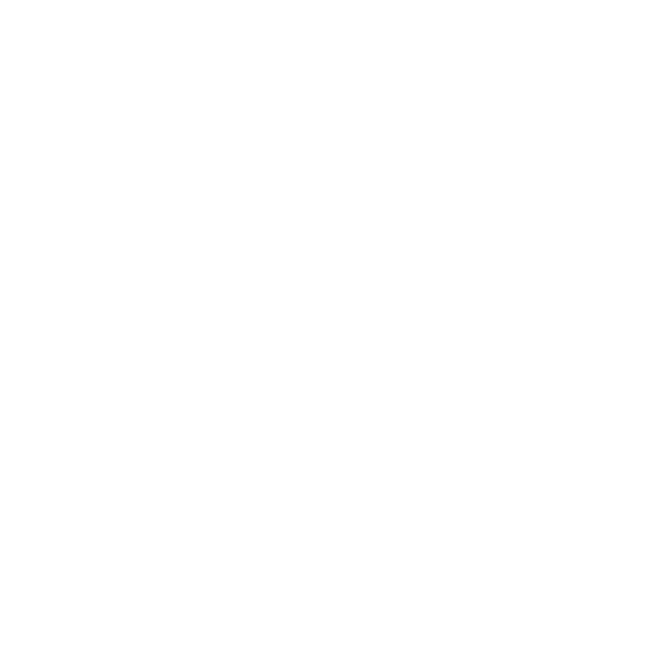
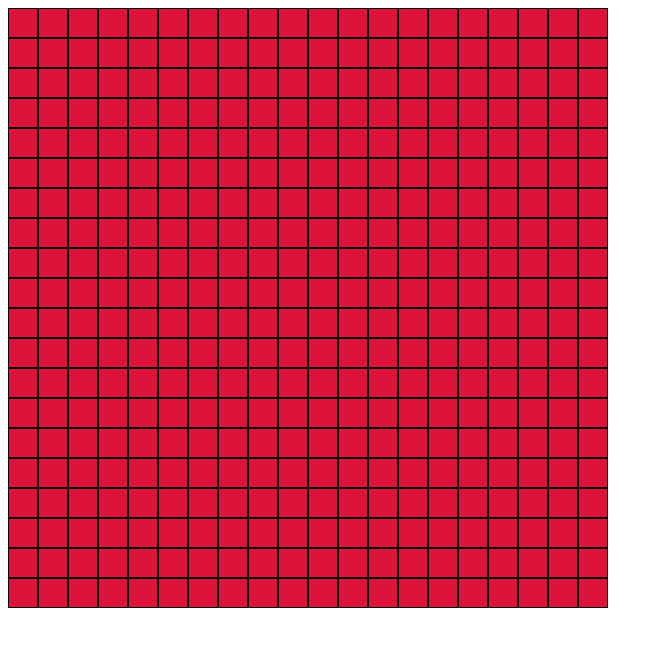
Before and after one commit to sardinka88/etch-a-sketch, a plain HTML site: page index.html in a window 1280 px wide. Shown: the whole page, without its empty margins (0-663 px from the left). Drawn offline with Linux system fonts and the light colour scheme.

Commit message:
add generateGrid generate a grid of x squares of y size

```diff
--- a/index.html
+++ b/index.html
@@ -4,8 +4,12 @@
     <meta charset="UTF-8" />
     <meta name="viewport" content="width=device-width, initial-scale=1.0" />
     <title>Etch-a-Sketch</title>
-    <script src="./script.js"></script>
     <link rel="stylesheet" href="./styles.css" />
   </head>
-  <body></body>
+  <body>
+    <div class="container">
+      <div class="grid"></div>
+    </div>
+    <script src="./script.js"></script>
+  </body>
 </html>
--- a/script.js
+++ b/script.js
@@ -0,0 +1,17 @@
+const mainContainer = document.querySelector(".container");
+const gridContainer = document.querySelector(".grid");
+
+const generateGrid = (squareSize, numSquares) => {
+  gridContainer.style.width = `${squareSize * numSquares}px`;
+  for (let i = 0; i < numSquares; i++) {
+    for (let j = 0; j < numSquares; j++) {
+      const square = document.createElement("div");
+      square.classList.add("square");
+      square.style.width = `${squareSize - 2}px`;
+      square.style.height = `${squareSize - 2}px`;
+      gridContainer.appendChild(square);
+    }
+  }
+};
+
+generateGrid(30, 20);
--- a/styles.css
+++ b/styles.css
@@ -0,0 +1,11 @@
+.grid {
+  display: flex;
+  flex-wrap: wrap;
+}
+
+.square {
+  height: 25px;
+  width: 25px;
+  border: 1px solid black;
+  background-color: crimson;
+}
```
